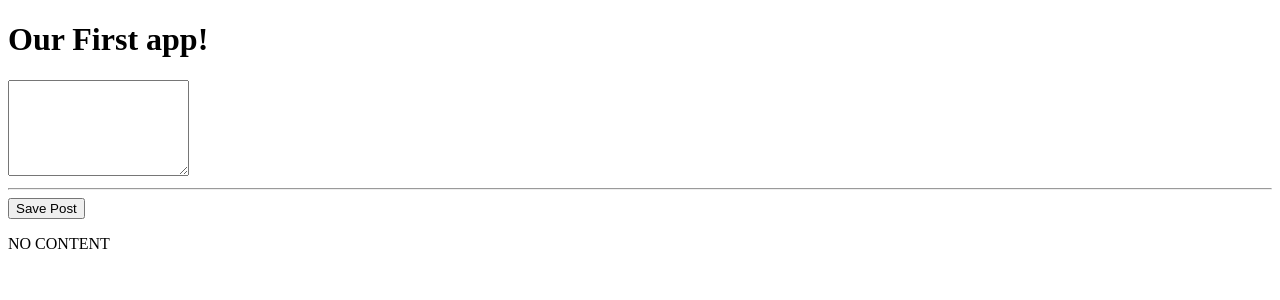
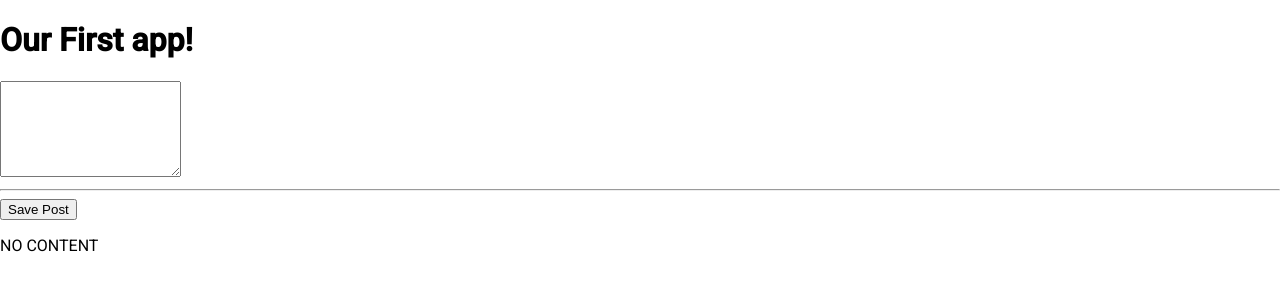
Before and after one commit to igoreskin/mean-course, an Angular app: page / in a window 1280 px wide. Shown: the top 300 px of the page. Built offline with nearby package versions, Linux system fonts and the light colour scheme.

Commit message:
Angular material added

```diff
--- a/angular.json
+++ b/angular.json
@@ -23,6 +23,7 @@
               "src/assets"
             ],
             "styles": [
+              "./node_modules/@angular/material/prebuilt-themes/indigo-pink.css",
               "src/styles.css"
             ],
             "scripts": [],
@@ -80,6 +81,7 @@
             "tsConfig": "src/tsconfig.spec.json",
             "karmaConfig": "src/karma.conf.js",
             "styles": [
+              "./node_modules/@angular/material/prebuilt-themes/indigo-pink.css",
               "src/styles.css"
             ],
             "scripts": [],
--- a/package.json
+++ b/package.json
@@ -12,14 +12,17 @@
   "private": true,
   "dependencies": {
     "@angular/animations": "~7.2.0",
+    "@angular/cdk": "~7.3.6",
     "@angular/common": "~7.2.0",
     "@angular/compiler": "~7.2.0",
     "@angular/core": "~7.2.0",
     "@angular/forms": "~7.2.0",
+    "@angular/material": "^7.3.6",
     "@angular/platform-browser": "~7.2.0",
     "@angular/platform-browser-dynamic": "~7.2.0",
     "@angular/router": "~7.2.0",
     "core-js": "^2.5.4",
+    "hammerjs": "^2.0.8",
     "rxjs": "~6.3.3",
     "tslib": "^1.9.0",
     "zone.js": "~0.8.26"
--- a/src/app/app.module.ts
+++ b/src/app/app.module.ts
@@ -4,6 +4,7 @@
 
 import { AppComponent } from './app.component';
 import { PostCreateComponent } from './posts/post-create/post-create.component';
+import { BrowserAnimationsModule } from '@angular/platform-browser/animations';
 
 @NgModule({
   declarations: [
@@ -12,7 +13,8 @@
   ],
   imports: [
     BrowserModule,
-    FormsModule
+    FormsModule,
+    BrowserAnimationsModule
   ],
   providers: [],
   bootstrap: [AppComponent]
--- a/src/index.html
+++ b/src/index.html
@@ -7,6 +7,8 @@
 
   <meta name="viewport" content="width=device-width, initial-scale=1">
   <link rel="icon" type="image/x-icon" href="favicon.ico">
+  <link href="https://fonts.googleapis.com/css?family=Roboto:300,400,500" rel="stylesheet">
+  <link href="https://fonts.googleapis.com/icon?family=Material+Icons" rel="stylesheet">
 </head>
 <body>
   <app-root></app-root>
--- a/src/main.ts
+++ b/src/main.ts
@@ -1,3 +1,4 @@
+import 'hammerjs';
 import { enableProdMode } from '@angular/core';
 import { platformBrowserDynamic } from '@angular/platform-browser-dynamic';
 
--- a/src/styles.css
+++ b/src/styles.css
@@ -1 +1,4 @@
 /* You can add global styles to this file, and also import other style files */
+
+html, body { height: 100%; }
+body { margin: 0; font-family: Roboto, "Helvetica Neue", sans-serif; }
```
Also changed, not shown: 1 other file (tests, documents, lock files or other folders).
